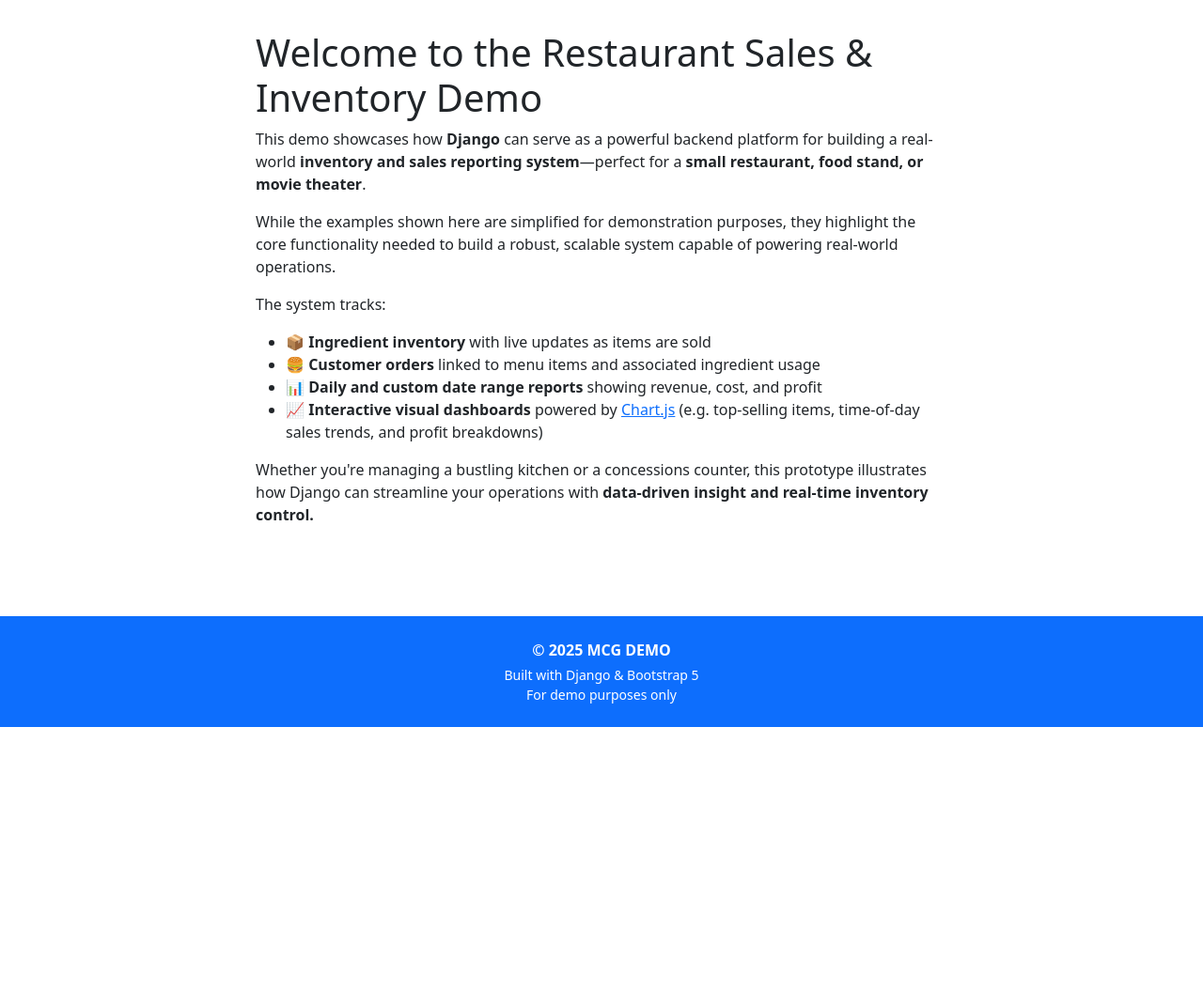
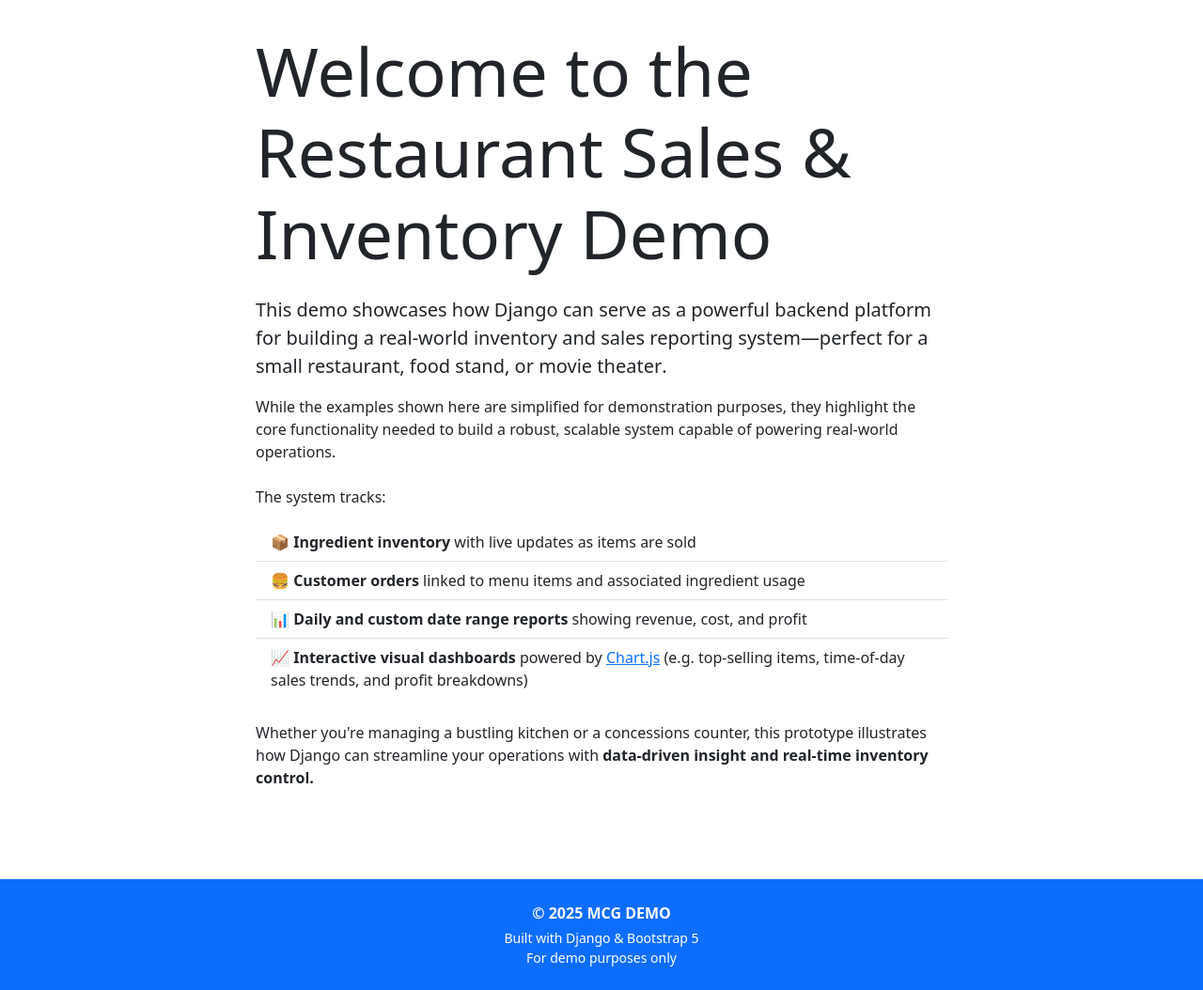
Before and after one commit to gusir22/inventory_prototype, a Django app: page / in a window 1280 px wide. Shown: the part 56-1110 px from the top of the page at 94% size. Before the commit the page ends 830 px from the top, so only its background shows below. Run offline with Django 5.2, Linux system fonts and the light colour scheme.

Commit message:
Styled Home with Bootstrap5

```diff
--- a/templates/_base.html
+++ b/templates/_base.html
@@ -8,7 +8,7 @@
         <link href="https://cdn.jsdelivr.net/npm/bootstrap@5.3.7/dist/css/bootstrap.min.css" rel="stylesheet" integrity="sha384-LN+7fdVzj6u52u30Kp6M/trliBMCMKTyK833zpbD+pXdCLuTusPj697FH4R/5mcr" crossorigin="anonymous">
   </head>
     </head>
-    <body class="d-flex flex-column min-vh-100">
+    <body class="d-flex flex-column min-vh-100 bg-white">
         <header>
             {% include 'navbar.html' %}
         </header>
--- a/templates/home.html
+++ b/templates/home.html
@@ -2,34 +2,37 @@
 
 {% block content %}
 <section class="welcome-section" style="max-width: 800px; margin: auto; padding: 2rem;">
-    <h1>Welcome to the Restaurant Sales & Inventory Demo</h1>
-    <p>
+    <h2 class="display-2">Welcome to the Restaurant Sales & Inventory Demo</h1>
+
+        <p class="text-wrap mt-4 lead">
         This demo showcases how <strong>Django</strong> can serve as a powerful backend platform for building a real-world
         <strong>inventory and sales reporting system</strong>—perfect for a <strong>small restaurant, food stand, or movie theater</strong>.
     </p>
-    <p>
+    <p class="text-wrap">
         While the examples shown here are simplified for demonstration purposes, they highlight the core functionality needed to build a robust, scalable
         system capable of powering real-world operations.
     </p>
-    <p>
+
+    <p class="text-wrap pt-2">
         The system tracks:
     </p>
-    <ul>
-        <li>📦
-            <strong>Ingredient inventory</strong> with live updates as items are sold
+    <ul class="list-group list-group-flush">
+        <li class="list-group-item">
+            📦 <strong>Ingredient inventory</strong> with live updates as items are sold
         </li>
-        <li>🍔
-            <strong>Customer orders</strong> linked to menu items and associated ingredient usage
+        <li class="list-group-item">
+            🍔 <strong>Customer orders</strong> linked to menu items and associated ingredient usage
         </li>
-        <li>📊
-            <strong>Daily and custom date range reports</strong> showing revenue, cost, and profit
+        <li class="list-group-item">
+            📊 <strong>Daily and custom date range reports</strong> showing revenue, cost, and profit
         </li>
-        <li>📈
-            <strong>Interactive visual dashboards</strong> powered by <a href="https://www.chartjs.org/docs/latest/" target="_blank">Chart.js</a>
+        <li class="list-group-item">
+            📈 <strong>Interactive visual dashboards</strong> powered by <a class="link-primary" href="https://www.chartjs.org/docs/latest/" target="_blank">Chart.js</a>
             (e.g. top-selling items, time-of-day sales trends, and profit breakdowns)
         </li>
     </ul>
-    <p>
+
+    <p class="text-wrap pt-4">
         Whether you're managing a bustling kitchen or a concessions counter, this prototype illustrates how Django can streamline your operations with
         <strong>data-driven insight and real-time inventory control.</strong>
     </p>
```
